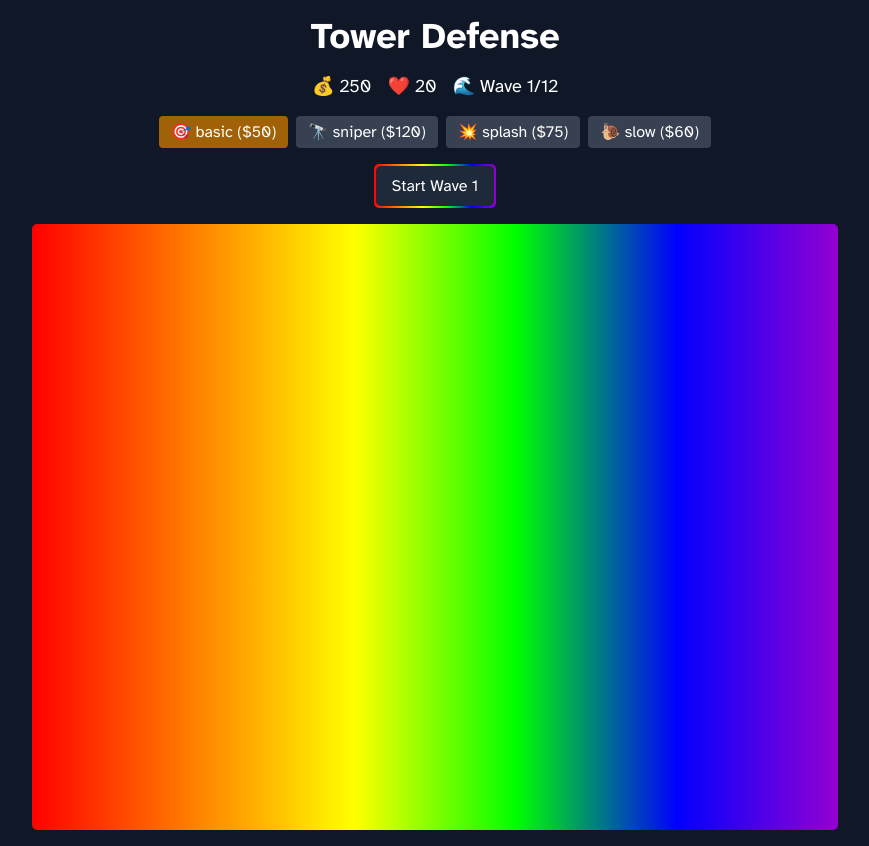
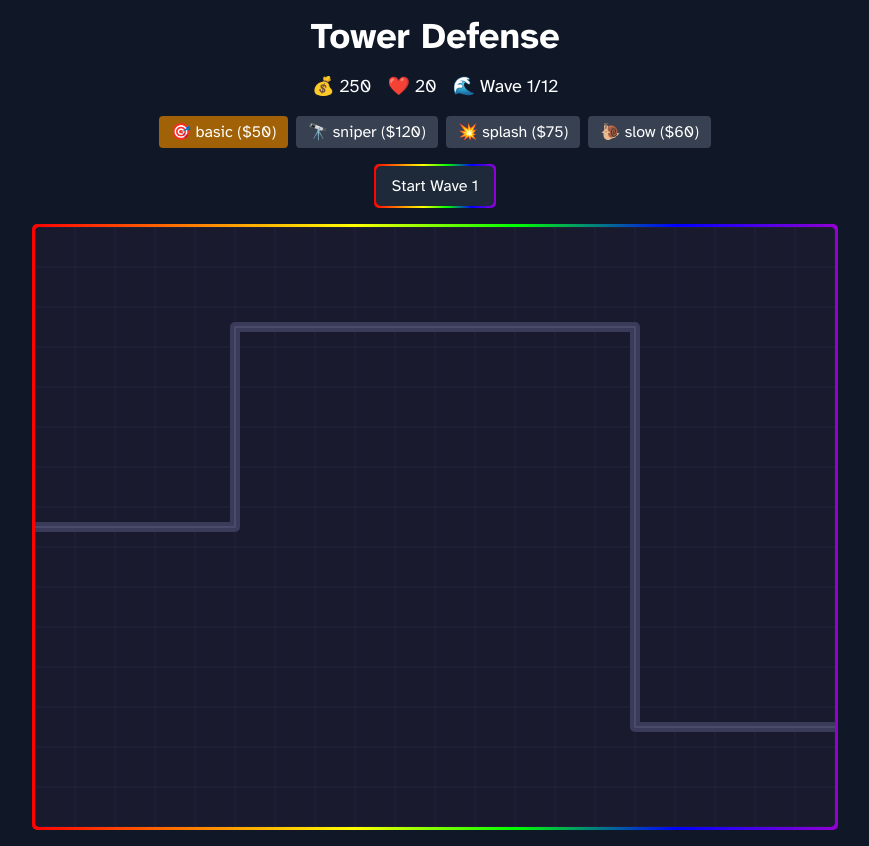
Before and after one commit to dsmchen/ai-test-2, a React (Vite) app: page / in a window 1280 px wide. Both pictures are taken after a click on the button "Start Game". Shown: the whole page, without its empty margins (205-1074 px from the left). Built offline with nearby package versions, Linux system fonts and the light colour scheme.

Commit message:
fix: render canvas immediately when game screen mounts
Added phase to useEffect dependency array so canvas setup runs when
switching from setup to playing. Also added initial render() call and
canvas backgroundColor to ensure grid and path are visible on mount.

```diff
--- a/src/components/Game.tsx
+++ b/src/components/Game.tsx
@@ -232,6 +232,8 @@ function Game() {
 
     let cancelled = false
 
+    render(ctx, gameRef.current, null, selectedTower, null, null)
+
     const gameLoop = (timestamp: number) => {
       if (cancelled) return
       const game = gameRef.current
@@ -277,7 +279,7 @@ function Game() {
       cancelled = true
       cancelAnimationFrame(gameRef.current.animationId)
     }
-  }, [gameOver, wave, difficulty, selectedTower, gameSpeed, money, lives]) // eslint-disable-line react-hooks/exhaustive-deps
+  }, [gameOver, wave, difficulty, selectedTower, gameSpeed, money, lives, phase]) // eslint-disable-line react-hooks/exhaustive-deps
 
   const upgradeCost = selectedPlacedTower ? UPGRADE_COST[selectedPlacedTower.level] : 0
   const canUpgrade = selectedPlacedTower && selectedPlacedTower.level < 3 && money >= upgradeCost
@@ -387,7 +389,7 @@ function Game() {
       >
         <canvas
           ref={canvasRef}
-          style={{ width: CANVAS_WIDTH, height: CANVAS_HEIGHT }}
+          style={{ width: CANVAS_WIDTH, height: CANVAS_HEIGHT, backgroundColor: '#1a1a2e' }}
           onClick={handleCanvasClick}
           onMouseMove={handleMouseMove}
           onMouseLeave={handleMouseLeave}
```
